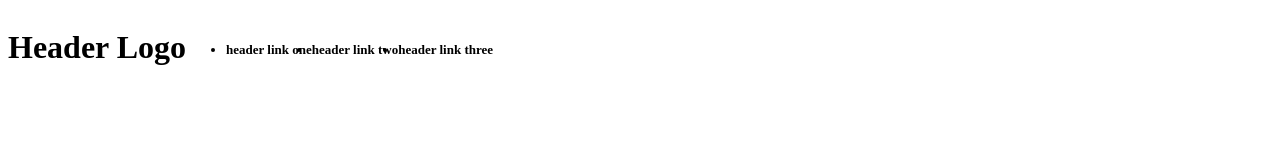
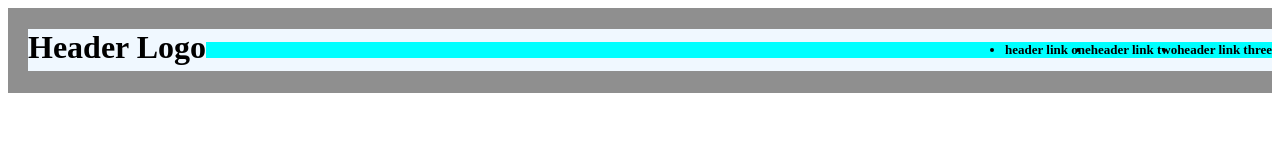
Before and after one commit to triple555nickel/TOP-Landing-Page-Project, a plain HTML site: page index.html in a window 1280 px wide. Drawn offline with Linux system fonts and the light colour scheme.

Commit message:
Attained basic positioning of elements with flexbox

```diff
--- a/styles.css
+++ b/styles.css
@@ -3,16 +3,23 @@
 
 .headercontainer {
     display: flex;
+    background-color: rgb(143, 143, 143);
 }
 
 .header {
     display: flex;
+    flex: 1;
+    background-color: aliceblue;
+    margin-left: 20px;
 }
 
 .headerlinks {
     display: flex;
+    background-color: aqua;
+    width: 300px;
+    flex: 1;
     font-size: small;
-    justify-content: space-around;
+    justify-content: flex-end;
 }
 
 .firstbody {
```
